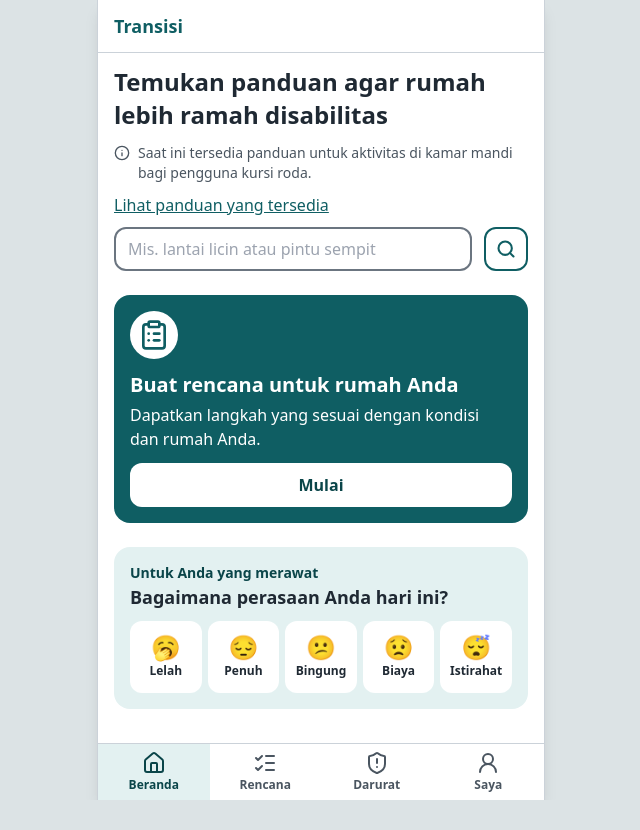
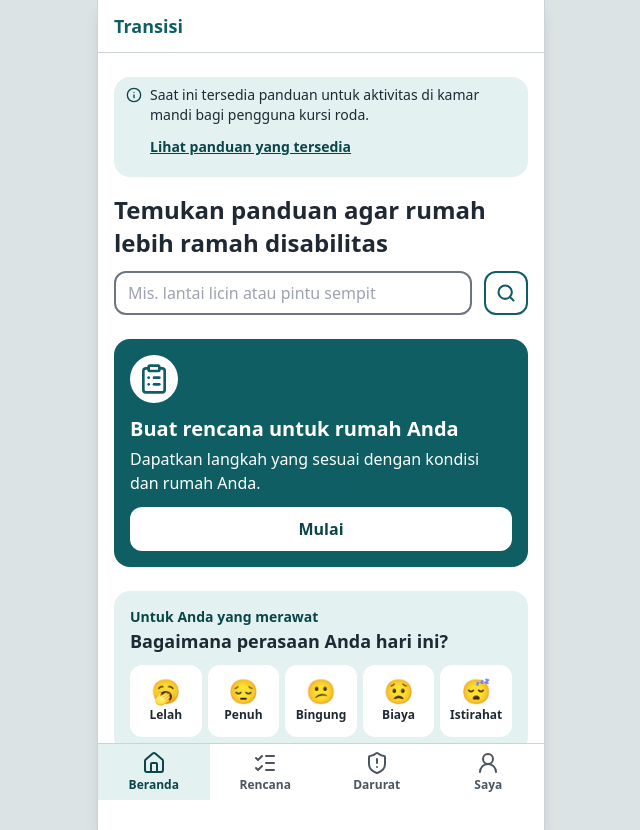
Before and after one commit to titohanafi/transisidnr, a React (Vite) app: page /#/ in a window 1280 px wide. Shown: the whole page, without its empty margins (319-959 px from the left). Before the commit the page ends 800 px from the top, so only its background shows below. Built offline with nearby package versions, Linux system fonts and the light colour scheme.

Commit message:
Beranda: info cakupan jadi banner di atas judul

```diff
--- a/src/screens/Beranda.tsx
+++ b/src/screens/Beranda.tsx
@@ -22,24 +22,26 @@ export function Beranda() {
 
       <form
         role="search"
-        className="-mt-2"
+        className="mt-1"
         onSubmit={(e) => {
           e.preventDefault();
           const q = new FormData(e.currentTarget).get("q");
           navigate("/jelajah", { state: { cari: typeof q === "string" ? q.trim() : "" } });
         }}
       >
+        <aside className="mb-4 rounded-kartu bg-utama-muda px-3 py-2 text-sm text-tinta">
+          <p className="flex items-start gap-2">
+            <Info className="mt-0.5 h-4 w-4 shrink-0 text-utama-gelap" strokeWidth={2} aria-hidden="true" focusable="false" />
+            <span>{pilih.cakupan}</span>
+          </p>
+          <Link to="/jelajah" className="ml-6 inline-flex min-h-sentuh items-center font-semibold text-utama-gelap underline">
+            {pilih.semua}
+          </Link>
+        </aside>
         <label htmlFor="cari-beranda" className="text-2xl font-bold leading-snug text-tinta">
           {pilih.cari.label}
         </label>
-        <p className="mt-3 flex items-start gap-2 text-sm text-redup">
-          <Info className="mt-0.5 h-4 w-4 shrink-0" strokeWidth={2} aria-hidden="true" focusable="false" />
-          <span>{pilih.cakupan}</span>
-        </p>
-        <Link to="/jelajah" className="inline-flex min-h-sentuh items-center text-utama underline">
-          {pilih.semua}
-        </Link>
-        <div className="flex gap-3">
+        <div className="mt-3 flex gap-3">
           <input
             id="cari-beranda"
             name="q"
```
Also changed, not shown: 1 other file (tests, documents, lock files or other folders).
